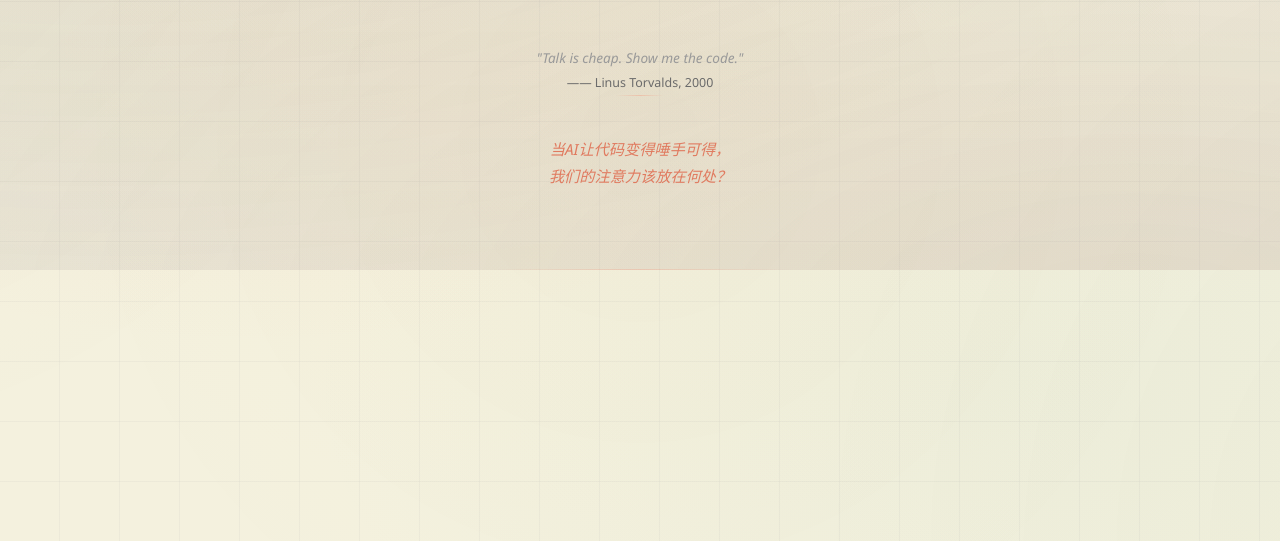
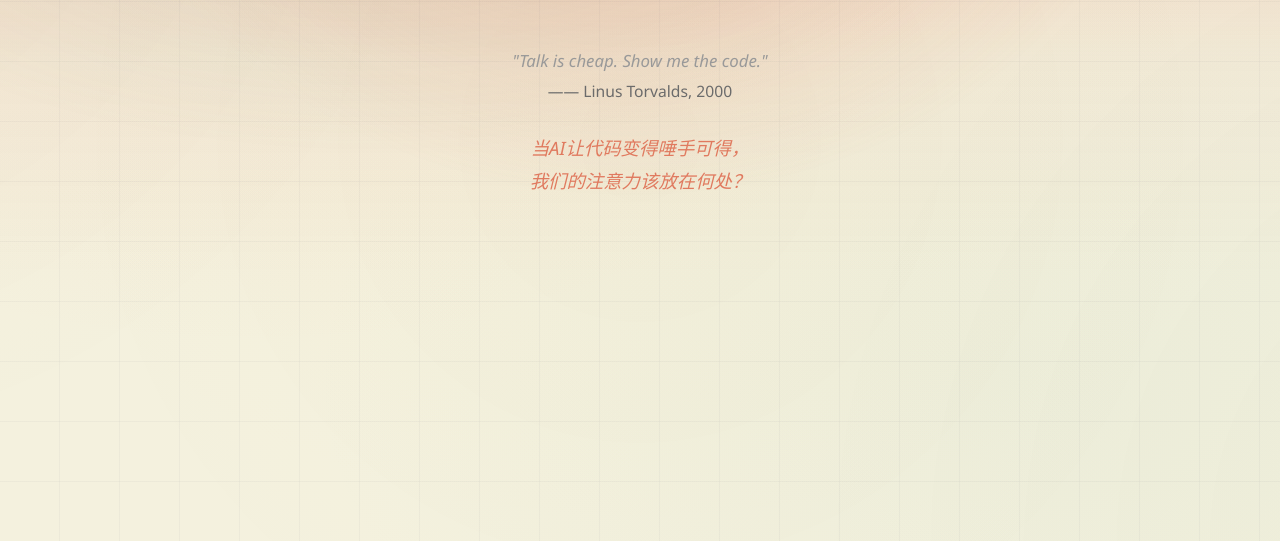
Before and after one commit to layfolk233/myweb-happy, a plain HTML site: page index.html in a window 1280 px wide. Shown: the part 259-800 px from the top of the page. Drawn offline with Linux system fonts and the light colour scheme.

Commit message:
chore: auto commit

```diff
--- a/index.html
+++ b/index.html
@@ -14,7 +14,7 @@
       overflow: hidden;
     }
     .hero {
-      background: linear-gradient(180deg, rgba(61,64,91,0.02) 0%, rgba(61,64,91,0.06) 100%);
+      background: linear-gradient(180deg, var(--color-primary) 0%, rgba(224,122,95,0.2) 30%, rgba(224,122,95,0.05) 60%, transparent 100%);
       background-blend-mode: normal;
     }
     body::after {
@@ -30,11 +30,11 @@
     .hero::before {
       content: '';
       position: absolute;
-      top: -50%; left: -50%;
-      width: 200%; height: 200%;
+      top: 0; left: 0;
+      width: 100%; height: 100%;
       background:
-        radial-gradient(ellipse at 30% 20%, rgba(129,178,154,0.10) 0%, transparent 50%),
-        radial-gradient(ellipse at 70% 80%, rgba(224,122,95,0.08) 0%, transparent 50%);
+        radial-gradient(ellipse at 50% 0%, rgba(224,122,95,0.30) 0%, transparent 60%),
+        radial-gradient(ellipse at 30% 20%, rgba(129,178,154,0.15) 0%, transparent 50%);
       animation: heroShift 20s ease-in-out infinite alternate;
       z-index: 0;
     }
@@ -67,7 +67,7 @@
       background-clip: text;
     }
     .hero__desc {
-      font-size: 0.95rem;
+      font-size: 1.95rem;
       color: var(--color-text-light);
       max-width: 600px;
       margin: 0 auto;
@@ -82,27 +82,27 @@
       border: none;
       font-style: italic;
       color: var(--color-text-muted);
-      font-size: 0.85rem;
+      font-size: 1.05rem;
       line-height: 1.8;
     }
     .hero__desc blockquote .attr {
       font-style: normal;
       color: var(--color-text-light);
-      font-size: 0.78rem;
+      font-size: 0.98rem;
     }
     .hero__desc .reflect {
       display: block;
-	  margin-top: 2.5rem; /* 上方间隔 1.5 倍字体大小 */
+	  margin-top: 1.5rem; /* 上方间隔 1.5 倍字体大小 */
 	  //padding-top: 1.5rem;
       font-style: italic;
       color: var(--color-primary);
-      font-size: 0.95rem;
+      font-size: 1.15rem;
       font-weight: 500;
     }
 
     /* 分隔线 */
     .hero__divider {
-      width: 48px;
+      width: 0px;
       height: 1px;
       margin: 0 auto;
       background: linear-gradient(90deg, transparent, var(--color-primary-light), transparent);
@@ -115,7 +115,7 @@
       position: absolute;
       bottom: 0; left: 50%;
       transform: translateX(-50%);
-      width: 300px;
+      width: 000px;
       height: 1px;
       background: linear-gradient(90deg, transparent, var(--color-primary-light), transparent);
       opacity: 0.4;
@@ -124,7 +124,7 @@
       .hero { padding: 80px 16px 50px; }
       .hero__title { font-size: 2.2rem; }
       .hero__desc { font-size: 0.88rem; gap: 56px; }
-      .hero__desc .reflect { font-size: 0.88rem; }
+      .hero__desc .reflect { font-size: 0.98rem; }
     }
   </style>
 </head>
```
Also changed, not shown: .claude/settings.local.json, 1 other file.
